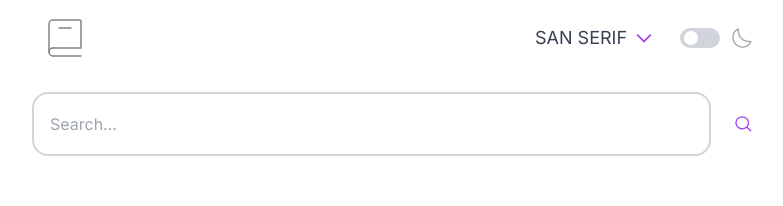
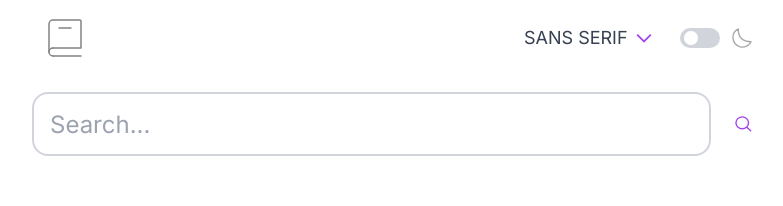
Before and after one commit to Bilostenko/my-dictionary-app, a React (Vite) app: page / in a window 1280 px wide. Shown: the top 206 px of the page, without its empty margins (240-1023 px from the left). Built offline with nearby package versions, Linux system fonts and the light colour scheme.

Commit message:
add localStorage for Font and Theme

```diff
--- a/package.json
+++ b/package.json
@@ -11,6 +11,9 @@
     "tw-init": "tailwindcss init -p"
   },
   "dependencies": {
+    "@fontsource/inconsolata": "^5.2.5",
+    "@fontsource/inter": "^5.2.5",
+    "@fontsource/lora": "^5.2.5",
     "@headlessui/react": "^2.2.2",
     "@heroicons/react": "^2.2.0",
     "@reduxjs/toolkit": "^2.7.0",
--- a/src/App.tsx
+++ b/src/App.tsx
@@ -3,18 +3,31 @@ import "./App.css";
 import Header from "./components/Header";
 import SearchField from "./components/SearchField";
 import WordInfo from "./components/WordInfo";
+import { useSelector } from "react-redux";
+import { RootState } from "./app/store";
 
 function App() {
+  const selectedFont = useSelector(
+    (state: RootState) => state.font.selectedFont
+  );
+
   return (
-    <div className="min-h-screen flex justify-center bg-white dark:bg-dark-900">
+    <div
+      className={`flex justify-center bg-white dark:bg-dark-900 min-h-screen transition-all duration-300 ${
+        selectedFont === "sans"
+          ? "font-sans"
+          : selectedFont === "serif"
+          ? "font-serif"
+          : "font-mono"
+      }`}
+    >
       <div className="w-full max-w-3xl px-4 flex flex-col gap-4">
         <Header />
-       <SearchField />
+        <SearchField />
         <WordInfo />
       </div>
     </div>
   );
 }
 
-
 export default App;
--- a/src/app/store.ts
+++ b/src/app/store.ts
@@ -1,11 +1,13 @@
 import { configureStore } from '@reduxjs/toolkit';
 import toggleTheme from '../features/toggleThemeSlice';
 import wordSlice from '../features/wordSlice';
+import fontSlice from '../features/fontSlice';
 
 const store = configureStore({
   reducer: {
     app: toggleTheme,
-    word: wordSlice
+    word: wordSlice,
+    font: fontSlice
   },
 });
 
--- a/src/components/Header.tsx
+++ b/src/components/Header.tsx
@@ -1,10 +1,15 @@
-import { useState } from "react";
 import ThemeSwitcher from "../pages/ThemeSwitcher";
+import { AppDispatch } from "../app/store";
+import { setFont } from "../features/fontSlice";
+import { useDispatch, useSelector } from "react-redux";
+import { RootState } from "../app/store";
 const Header = () => {
-  const [selectedFont, setSelectedFont] = useState("sans");
+ const selectedFont = useSelector((state: RootState) => state.font.selectedFont);
+  const dispatch = useDispatch<AppDispatch>();
 
-  const handleFont = (event: React.ChangeEvent<HTMLSelectElement>) => {
-    setSelectedFont(event.target.value);
+  const handleFont = (selectedFont: string) => {
+    dispatch(setFont(selectedFont));
+    localStorage.setItem('selectedFont', selectedFont);
   };
 
   return (
@@ -19,10 +24,10 @@ const Header = () => {
           <div className="relative">
             <select
               value={selectedFont}
-              onChange={handleFont}
+              onChange={(e) => {handleFont(e.target.value)}}
               className="dark:bg-dark-900 dark:text-white text-lg border-none block w-full px-9 py-2 text-gray-700 bg-white border border-gray-300 rounded-md focus:outline-none focus:ring-2 focus:ring-blue-500 focus:border-blue-500 appearance-none"
             >
-              <option value="sans">SAN SERIF</option>
+              <option value="sans">SANS SERIF</option>
               <option value="serif">SERIF</option>
               <option value="mono">MONO</option>
             </select>
--- a/src/components/SearchField.tsx
+++ b/src/components/SearchField.tsx
@@ -29,7 +29,7 @@ const SearchField: React.FC = () => {
         value={searchValue}
         onChange={(e) => setSearchValue(e.target.value)}
         placeholder="Search..."
-        className="focus:ring-2 focus:ring-accent-purple  dark:border-none dark:text-white dark:bg-dark-700  w-full px-4 py-2 border-2 border-gray-300 focus:outline-none   focus:border-blue-500 h-16 rounded-2xl"
+        className="text-2xl focus:ring-2 focus:ring-accent-purple  dark:border-none dark:text-white dark:bg-dark-700  w-full px-4 py-2 border-2 border-gray-300 focus:outline-none   focus:border-blue-500 h-16 rounded-2xl"
       />
 
       <button
--- a/src/components/WordInfo.tsx
+++ b/src/components/WordInfo.tsx
@@ -1,10 +1,10 @@
 import { useSelector } from "react-redux";
-import { Phonetic, Props } from "../types/interfaceApi";
+import { Phonetic } from "../types/interfaceApi";
 import { RootState } from "../app/store";
 import { useState, useEffect } from "react";
 import PacmanLoader from "react-spinners/PacmanLoader";
 import ErrorMessage from "../pages/ErrorMessage";
-const WordInfo: React.FC<Props> = () => {
+const WordInfo: React.FC = () => {
   const [delayedLoading, setDelayedLoading] = useState(true);
   const [hasInteracted, setHasInteracted] = useState(false);
   const { loading, error, wordData } = useSelector(
@@ -139,5 +139,3 @@ const WordInfo: React.FC<Props> = () => {
 };
 
 export default WordInfo;
-
-// ДОДАТИ ЗМІНУ ШРИФТУ
--- /dev/null
+++ b/src/features/fontSlice.ts
@@ -0,0 +1,22 @@
+import { createSlice, PayloadAction } from '@reduxjs/toolkit';
+
+interface FontState {
+  selectedFont: string;
+}
+
+const initialState: FontState = {
+  selectedFont: localStorage.getItem('selectedFont') || 'sans',
+};
+
+export const fontSlice = createSlice({
+  name: 'font',
+  initialState,
+  reducers: {
+    setFont: (state, action: PayloadAction<string>) => {
+      state.selectedFont = action.payload;
+    },
+  },
+});
+
+export const { setFont } = fontSlice.actions;
+export default fontSlice.reducer;
--- a/src/main.tsx
+++ b/src/main.tsx
@@ -4,6 +4,11 @@ import { BrowserRouter } from "react-router-dom";
 import store  from "./app/store";
 import './index.css'
 import App from './App.tsx'
+
+const savedTheme = localStorage.getItem('theme');
+if(savedTheme === 'dark'){
+  document.documentElement.classList.add('dark');
+}
 
 createRoot(document.getElementById('root')!).render(
   <Provider store={store}>
```
Also changed, not shown: 1 other file (tests, documents, lock files or other folders).
